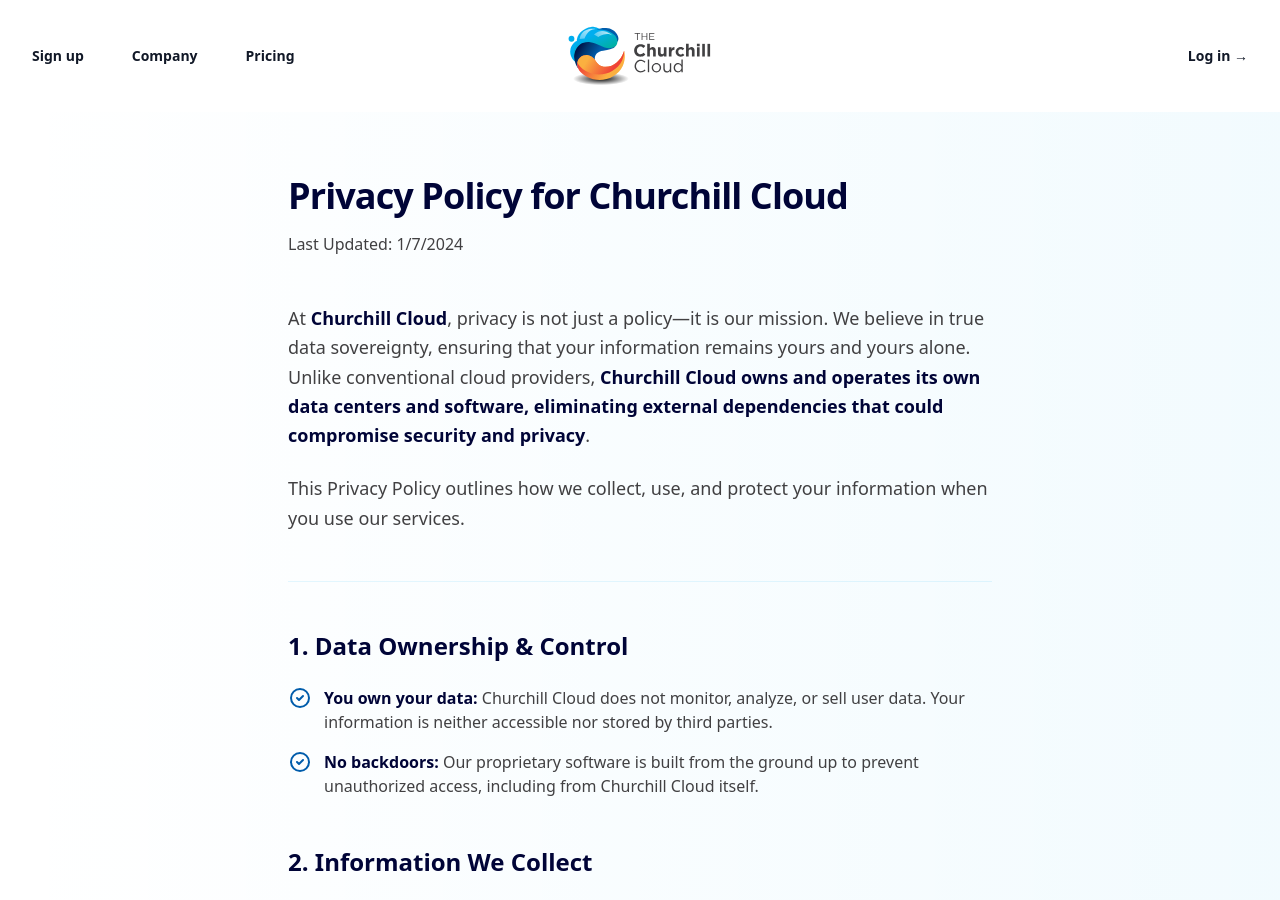
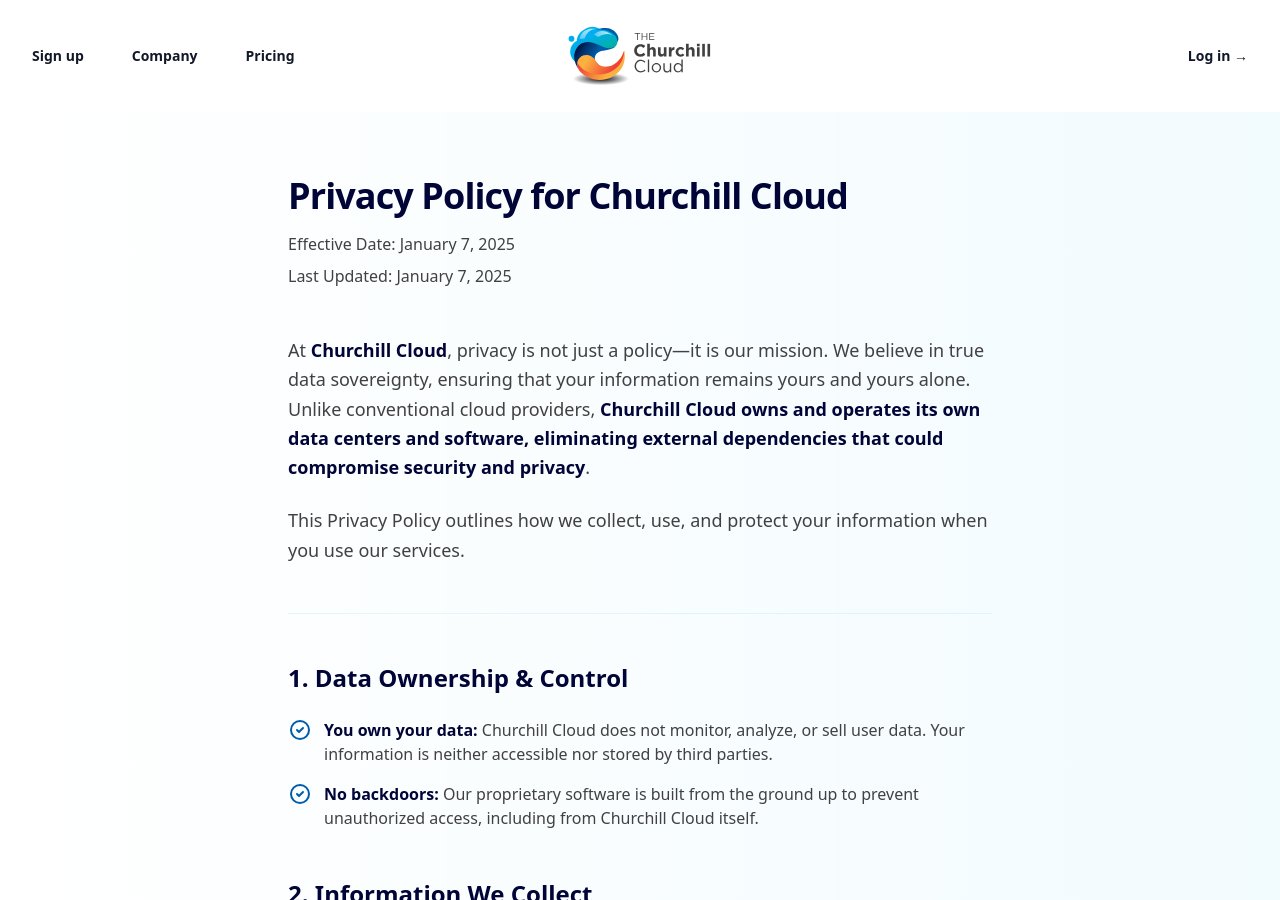
Before and after one commit to annarider/churchill-cloud-front, a Jekyll site: the page built from _pages/privacy.html, in a window 1280 px wide and 900 px high. Built offline with Jekyll 4.4.1, drawn with Linux system fonts in a browser that asks for light colours.

Commit message:
Update: Enforce consistent date standard

```diff
--- a/_pages/privacy.html
+++ b/_pages/privacy.html
@@ -12,7 +12,10 @@
     <!-- Document header -->
     <header class="mb-12">
       <h1 class="mb-4 text-4xl font-bold tracking-tight text-primary-dark">Privacy Policy for Churchill Cloud</h1>
-      <p class=" font-medium text-neutral">Last Updated: 1/7/2024</p>
+      <div class="space-y-2 text-neutral">
+        <p class="font-medium">Effective Date: January 7, 2025</p>
+        <p class="font-medium">Last Updated: January 7, 2025</p>
+      </div>
     </header>
 
     <!-- Introduction -->
```
